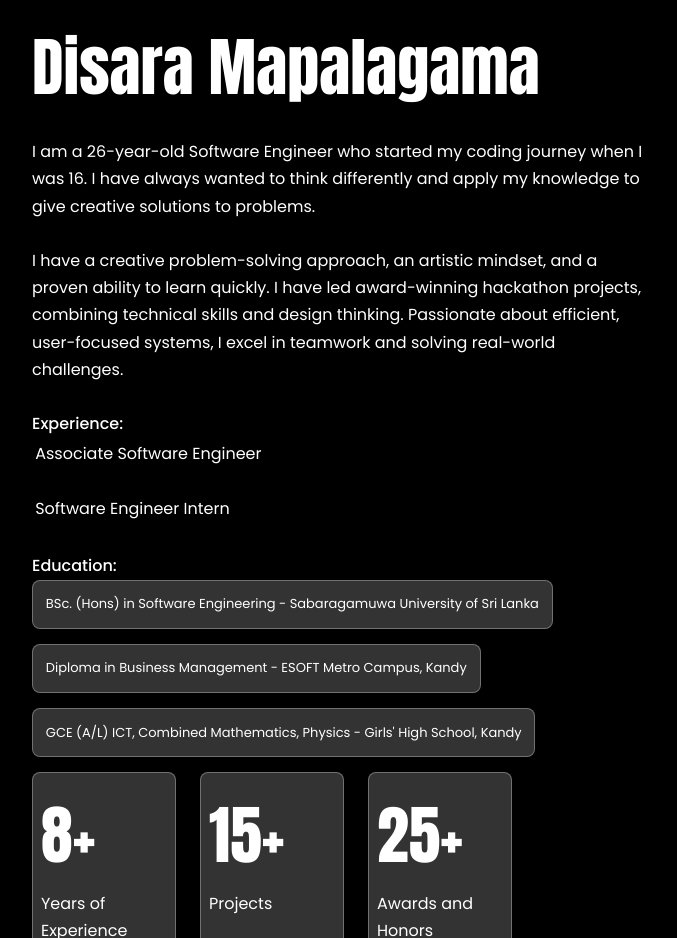
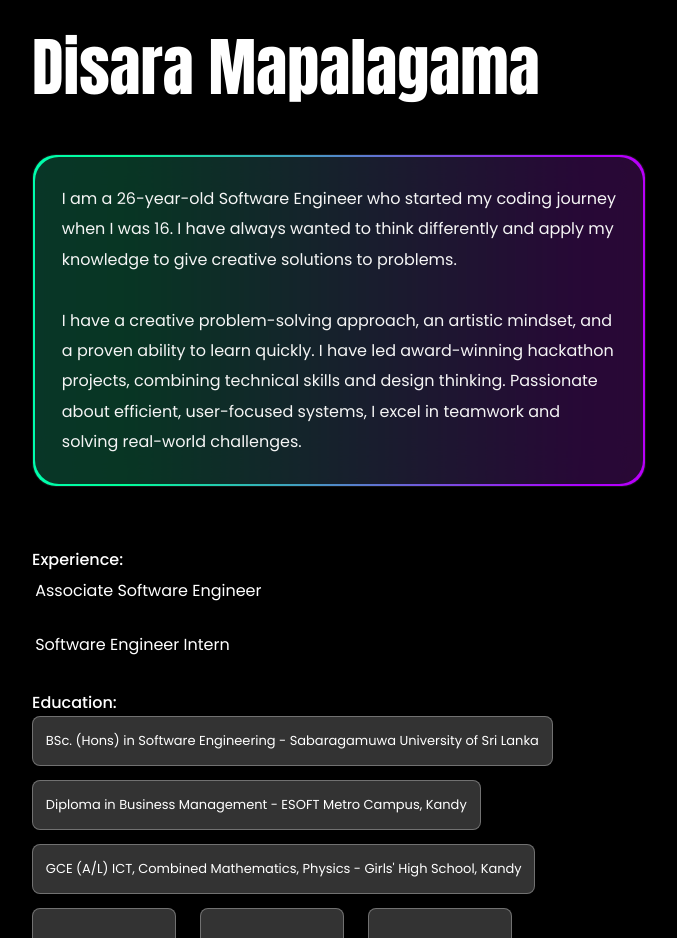
Before and after one commit to disara7/portfolio, a React (Create React App) app: page / in a window 1280 px wide. Shown: the part 921-1859 px from the top of the page, without its empty margins (160-837 px from the left). Built offline with nearby package versions, Linux system fonts and the light colour scheme.

Commit message:
about-section: updated

```diff
--- a/src/components/about/About.jsx
+++ b/src/components/about/About.jsx
@@ -66,7 +66,14 @@ const About = () => {
             <h3 className='about__style fullname fade-in'>
               {ABOUT.name}
             </h3>
-            <p className='about__style fade-in'>{ABOUT.description[0]}<br/><br/>{ABOUT.description[1]}</p>
+            <div className="about-description fade-in">
+              <p className="about__style">
+                {ABOUT.description[0]}
+                <br />
+                <br />
+                {ABOUT.description[1]}
+              </p>
+            </div>
             <br />
             <h4 className='about__style fade-in'>{ABOUT.experienceTitle}</h4>
             <ul className='experience fade-in about__style'>
--- a/src/components/about/about.css
+++ b/src/components/about/about.css
@@ -131,3 +131,73 @@
   z-index: 1000;
 
 }
+
+.about-description {
+  position: relative;
+  width: 80%;
+  margin: 2rem 0;
+  padding: 1.8rem;
+  border-radius: 24px;
+  overflow: hidden;
+
+  /* Glass effect */
+  background: rgba(0, 0, 0, 0.55);
+  backdrop-filter: blur(20px);
+  -webkit-backdrop-filter: blur(20px);
+
+  border: 1px solid rgba(255, 255, 255, 0.08);
+
+  box-shadow:
+    0 8px 32px rgba(0, 0, 0, 0.4),
+    inset 0 0 20px rgba(255,255,255,0.03);
+}
+
+.about-description::before {
+  content: "";
+  position: absolute;
+  inset: -2px;
+  border-radius: inherit;
+
+  background: linear-gradient(
+    90deg,
+    #00f5ff,
+    #00ff99,
+    #ae00ff,
+    #ff00cc,
+    #00f5ff
+  );
+
+  background-size: 300% 300%;
+
+  animation: neonBorder 5s linear infinite;
+
+  z-index: -2;
+}
+
+.about-description::after {
+  content: "";
+  position: absolute;
+  inset: 2px;
+  border-radius: inherit;
+
+  background: rgba(10, 10, 10, 0.82);
+  backdrop-filter: blur(20px);
+
+  z-index: -1;
+}
+
+.about-description p {
+  width: 100%;
+  margin: 0;
+  line-height: 1.9;
+  color: #f5f5f5;
+}
+
+@keyframes neonBorder {
+  0% {
+    background-position: 0% 50%;
+  }
+  100% {
+    background-position: 300% 50%;
+  }
+}
--- a/src/components/about/smalldevices.css
+++ b/src/components/about/smalldevices.css
@@ -7,6 +7,9 @@
         width: 125%;
         text-align: center;
         font-size: small;
+    }
+    .about-description{
+        width: 100%;
     }
     .fullname{
         font-size: 1.8rem;
@@ -43,3 +46,53 @@
         width: 5rem;
     }
 }
+
+
+@media screen and (max-width: 450px) {
+    .about{
+        left: 12%;
+        margin-top: -4rem;
+    }
+    .about__style{
+        width: 125%;
+        text-align: center;
+        font-size: small;
+    }
+    .about-description{
+        width: 100%;
+    }
+    .fullname{
+        font-size: 1.8rem;
+    }
+    .cardsett{
+        gap: 0.5rem;
+        margin-left: 7%;
+    }
+    .number {
+        font-size: 2.5rem;
+        text-align: center;
+        margin-top: 0;
+        display: block;
+    }
+    .cardd {
+        font-size: small;
+        text-align: center;
+    }
+    .volun{
+        justify-self: center;
+        overflow-y: scroll;
+    }
+    .volunlogos {
+        display: grid;
+        grid-template-columns: repeat(2, 1fr);
+        gap: 10px;
+        justify-content: left;
+        margin-top: 1rem;
+    }
+    .vlogos{
+        width: 8rem;
+    }
+    .vlogos img{
+        width: 5rem;
+    }
+}
```
